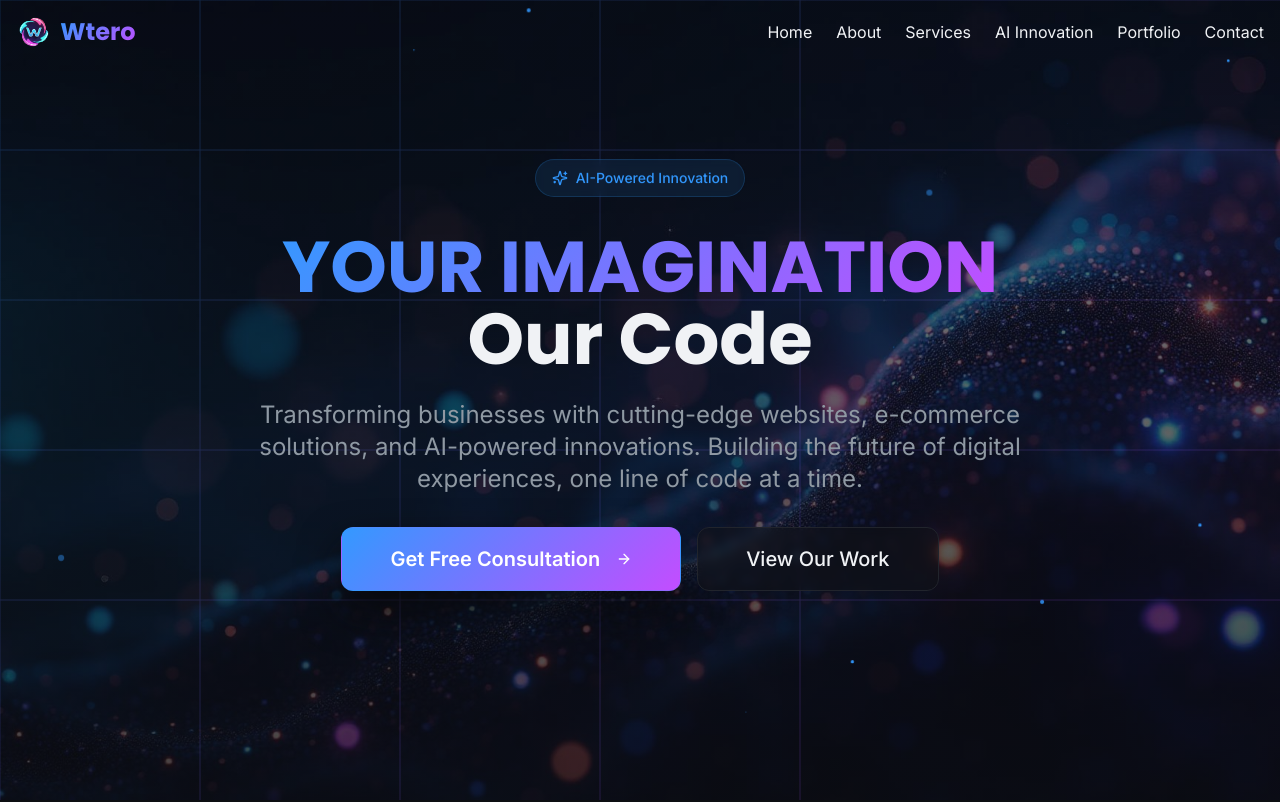
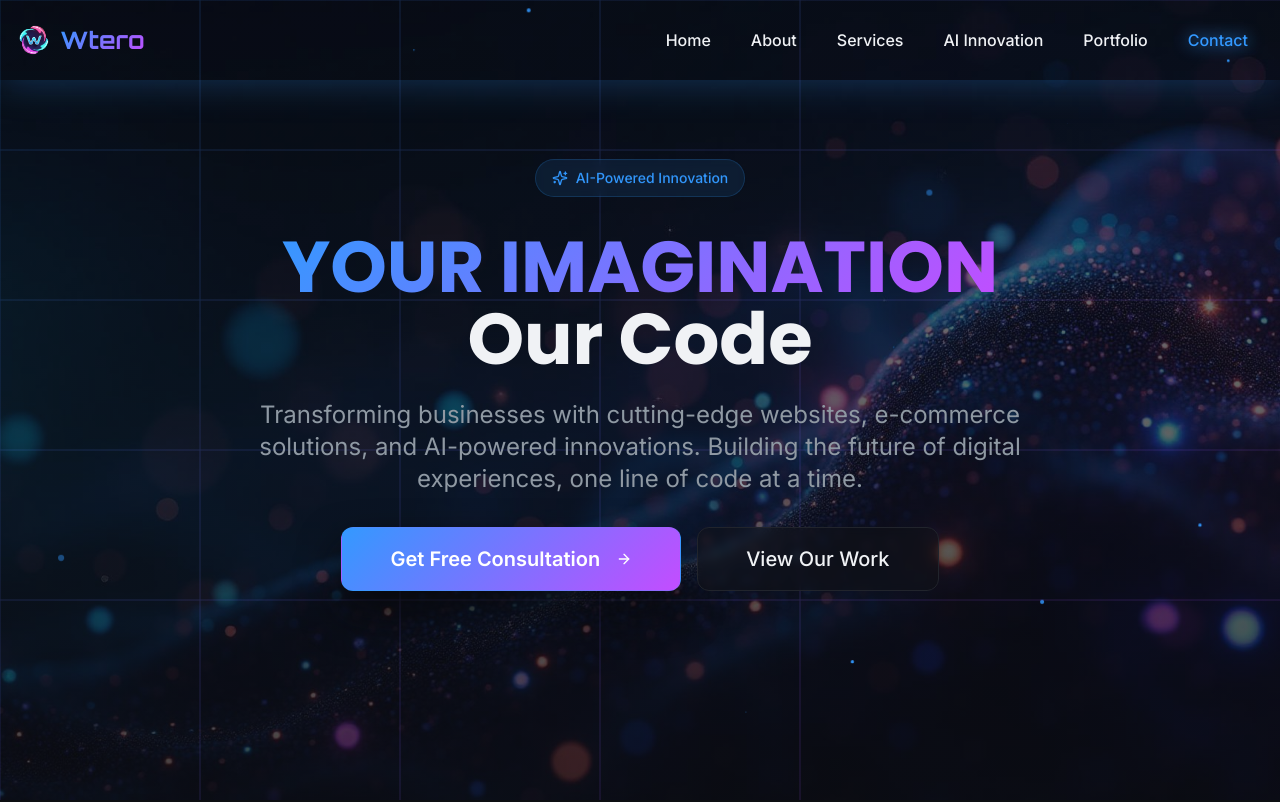
Before and after one commit to A3x-parvez/wtero-official-web, a React (Vite) app: page / in a window 1280 px wide. Shown: the top 802 px of the page. Built offline with nearby package versions, Linux system fonts and the light colour scheme.

Commit message:
update the ui slightly

```diff
--- a/index.html
+++ b/index.html
@@ -17,7 +17,7 @@
     <!-- Google Fonts -->
     <link rel="preconnect" href="https://fonts.googleapis.com">
     <link rel="preconnect" href="https://fonts.gstatic.com" crossorigin>
-    <link href="https://fonts.googleapis.com/css2?family=Inter:wght@300;400;500;600;700&family=Poppins:wght@300;400;500;600;700;800&display=swap" rel="stylesheet">
+    <link href="https://fonts.googleapis.com/css2?family=Inter:wght@300;400;500;600;700&family=Poppins:wght@300;400;500;600;700;800&family=Orbitron:wght@400;700;900&display=swap" rel="stylesheet">
     <meta property="og:type" content="website" />
     <meta property="og:image" content="https://wtero.com/opengraph-image.png" />
 
--- a/package.json
+++ b/package.json
@@ -46,6 +46,7 @@
     "date-fns": "^3.6.0",
     "emailjs-com": "^3.2.0",
     "embla-carousel-react": "^8.3.0",
+    "framer-motion": "^12.23.12",
     "input-otp": "^1.2.4",
     "lucide-react": "^0.462.0",
     "next-themes": "^0.3.0",
--- a/src/components/Navigation.tsx
+++ b/src/components/Navigation.tsx
@@ -1,18 +1,49 @@
 import { useState, useEffect } from "react";
 import { Button } from "@/components/ui/button";
 import { Menu, X } from "lucide-react";
+import { cn } from "@/lib/utils"; // Make sure to import cn utility
 
 const Navigation = () => {
   const [isScrolled, setIsScrolled] = useState(false);
   const [isMobileMenuOpen, setIsMobileMenuOpen] = useState(false);
+  const [activeSection, setActiveSection] = useState("#home");
 
+  // This useEffect hook handles scroll events to update the navbar's appearance
+  // and highlight the active section based on the user's scroll position.
   useEffect(() => {
     const handleScroll = () => {
+      // Handle navbar background change and shadow
       setIsScrolled(window.scrollY > 50);
+
+      // Handle active section highlighting
+      const sections = navItems.map(item => document.querySelector(item.href));
+      const scrollPosition = window.scrollY + window.innerHeight / 2;
+
+      let currentSection = "";
+      for (const section of sections) {
+        if (section) {
+          const sectionTop = (section as HTMLElement).offsetTop;
+          const sectionHeight = (section as HTMLElement).offsetHeight;
+          if (scrollPosition >= sectionTop && scrollPosition < sectionTop + sectionHeight) {
+            currentSection = `#${section.id}`;
+            break;
+          }
+        }
+      }
+      // If no section is in view (e.g., at the very top or bottom), default to home or contact
+      if (window.innerHeight + window.scrollY >= document.body.offsetHeight - 50) {
+        currentSection = "#contact";
+      } else if (window.scrollY < 200) {
+        currentSection = "#home";
+      }
+
+      setActiveSection(currentSection);
     };
+
     window.addEventListener("scroll", handleScroll);
+    handleScroll(); // Call once on mount to set initial state
     return () => window.removeEventListener("scroll", handleScroll);
-  }, []);
+  }, []); // navItems is stable, so it's not needed as a dependency
 
   const navItems = [
     { name: "Home", href: "#home" },
@@ -25,6 +56,7 @@ const Navigation = () => {
     { name: "Contact", href: "#contact" },
   ];
 
+  // Function to smoothly scroll to a section when a nav item is clicked
   const scrollToSection = (href: string) => {
     const element = document.querySelector(href);
     element?.scrollIntoView({ behavior: "smooth" });
@@ -32,38 +64,41 @@ const Navigation = () => {
   };
 
   return (
-    <nav className={`fixed top-0 w-full z-50 transition-all duration-300 ${
-      isScrolled ? "bg-background/80 backdrop-blur-md shadow-glow" : "bg-transparent"
-    }`}>
+    <nav className={cn(
+      "fixed top-0 w-full z-50 transition-all duration-300 shadow-glow", // Always apply shadow-glow
+      isScrolled && "bg-background/80 backdrop-blur-md border-b border-card-border/20" // Add styles on scroll
+    )}>
       <div className="container mx-auto px-4">
-        <div className="flex items-center justify-between h-16">
-          <div className="flex items-center space-x-2">
+        <div className="flex items-center justify-between h-20">
+          <div className="flex items-center space-x-2 cursor-pointer" onClick={() => scrollToSection('#home')}>
             <img
               // src="/lovable-uploads/ccf21b99-863e-4886-8f91-869a8332e841.png"
               src="/uploads/wtero_main.png"
               alt="Wtero Logo"
               className="h-9 w-auto"
             />
-            <span className="text-2xl font-bold bg-gradient-primary bg-clip-text text-transparent font-poppins">
+            <span className="text-2xl font-bold bg-gradient-primary bg-clip-text text-transparent font-orbitron">
               Wtero
             </span>
           </div>
 
           {/* Desktop Navigation */}
-          <div className="hidden md:block">
-            <div className="flex items-center space-x-6">
+          <div className="hidden md:flex items-center space-x-2">
             {navItems.map((item) => (
               <button
                 key={item.name}
                 onClick={() => scrollToSection(item.href)}
-                  className="text-foreground hover:text-primary transition-colors duration-300 relative group"
+                className={cn(
+                  "px-4 py-2 rounded-md text-base font-medium transition-all duration-300 hover:text-primary hover:-translate-y-0.5",
+                  activeSection === item.href
+                    ? "text-primary drop-shadow-[0_0_8px_hsl(var(--primary))]" // Active link with glow
+                    : "text-foreground"
+                )}
               >
                 {item.name}
-                  <span className="absolute bottom-0 left-0 w-0 h-0.5 bg-gradient-primary transition-all duration-300 group-hover:w-full"></span>
               </button>
             ))}
             {/* <Button variant="cta" size="sm">Get Free Consultation</Button> */}
-            </div>
           </div>
 
           {/* Mobile menu button */}
@@ -72,31 +107,40 @@ const Navigation = () => {
               variant="ghost"
               size="icon"
               onClick={() => setIsMobileMenuOpen(!isMobileMenuOpen)}
+              className="text-foreground hover:text-primary"
             >
-              {isMobileMenuOpen ? <X /> : <Menu />}
+              {isMobileMenuOpen ? <X className="h-6 w-6" /> : <Menu className="h-6 w-6" />}
             </Button>
           </div>
         </div>
 
         {/* Mobile Navigation */}
-        {isMobileMenuOpen && (
-          <div className="md:hidden bg-card/95 backdrop-blur-md border border-card-border rounded-lg mt-2 shadow-float">
-            <div className="px-2 pt-2 pb-3 space-y-1">
+        <div className={cn(
+          "md:hidden transition-all duration-300 ease-in-out overflow-hidden",
+          isMobileMenuOpen ? "max-h-96 opacity-100" : "max-h-0 opacity-0"
+        )}>
+          <div className="bg-card/95 backdrop-blur-md border border-card-border rounded-lg mb-4 shadow-float">
+            <div className="p-4 space-y-2">
               {navItems.map((item) => (
                 <button
                   key={item.name}
                   onClick={() => scrollToSection(item.href)}
-                  className="block px-3 py-2 text-foreground hover:text-primary transition-colors duration-300 w-full text-left"
+                  className={cn(
+                    "block w-full text-left px-4 py-3 rounded-lg text-foreground text-base transition-colors duration-300",
+                    activeSection === item.href
+                      ? "bg-primary text-primary-foreground"
+                      : "hover:bg-primary/10"
+                  )}
                 >
                   {item.name}
                 </button>
               ))}
-              {/* <div className="px-3 py-2">
+              {/* <div className="pt-2">
                 <Button variant="cta" size="sm" className="w-full">Get Free Consultation</Button>
               </div> */}
             </div>
           </div>
-        )}
+        </div>
       </div>
     </nav>
   );
--- a/src/components/Portfolio.tsx
+++ b/src/components/Portfolio.tsx
@@ -87,8 +87,8 @@ const Portfolio = () => {
 
         <div className="grid md:grid-cols-2 lg:grid-cols-3 gap-8 mb-16">
           {projects.map((project, index) => (
-            <Card key={index} className="group hover:scale-105 transition-all duration-300 overflow-hidden">
-              <div className="relative">
+            <Card key={index} className="group hover:scale-105 transition-all duration-300">
+              <div className="relative overflow-hidden rounded-t-lg">
                 <img
                   src={project.image}
                   alt={project.title}
@@ -104,14 +104,14 @@ const Portfolio = () => {
                 )}
                 <div className="absolute bottom-4 left-4 right-4 opacity-0 group-hover:opacity-100 transition-opacity duration-300">
                   <div className="flex gap-2">
-                    <Button variant="outline" size="sm" className="bg-white/90 text-background">
+                    {/* <Button variant="outline" size="sm" className="bg-white/90 text-background">
                       <ExternalLink className="w-4 h-4 mr-1" />
                       View
                     </Button>
                     <Button variant="outline" size="sm" className="bg-white/90 text-background">
                       <Github className="w-4 h-4 mr-1" />
                       Code
-                    </Button>
+                    </Button> */}
                   </div>
                 </div>
               </div>
--- a/tailwind.config.ts
+++ b/tailwind.config.ts
@@ -21,6 +21,7 @@ export default {
 			fontFamily: {
 				'inter': ['Inter', 'sans-serif'],
 				'poppins': ['Poppins', 'sans-serif'],
+                 'orbitron': ['Orbitron', 'sans-serif'], // Add this line
 			},
 			colors: {
 				border: 'hsl(var(--border))',
```
Also changed, not shown: 1 other file (tests, documents, lock files or other folders). Lines whose indentation alone changed are shown as unchanged.
